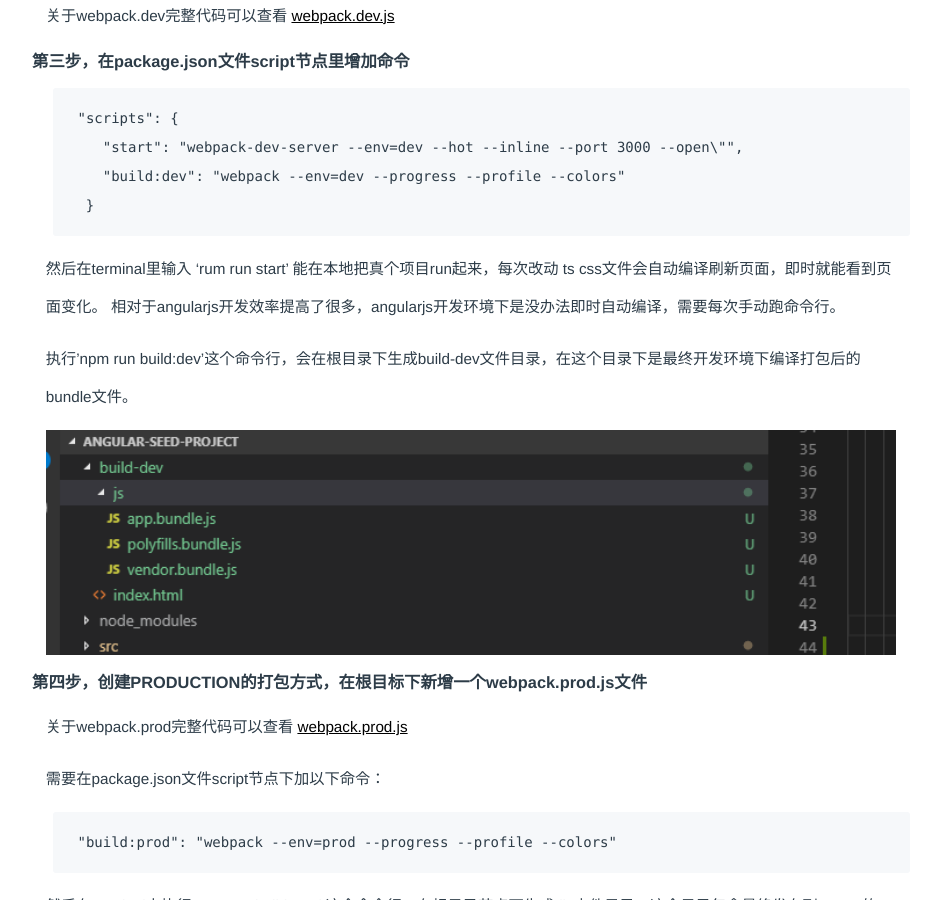
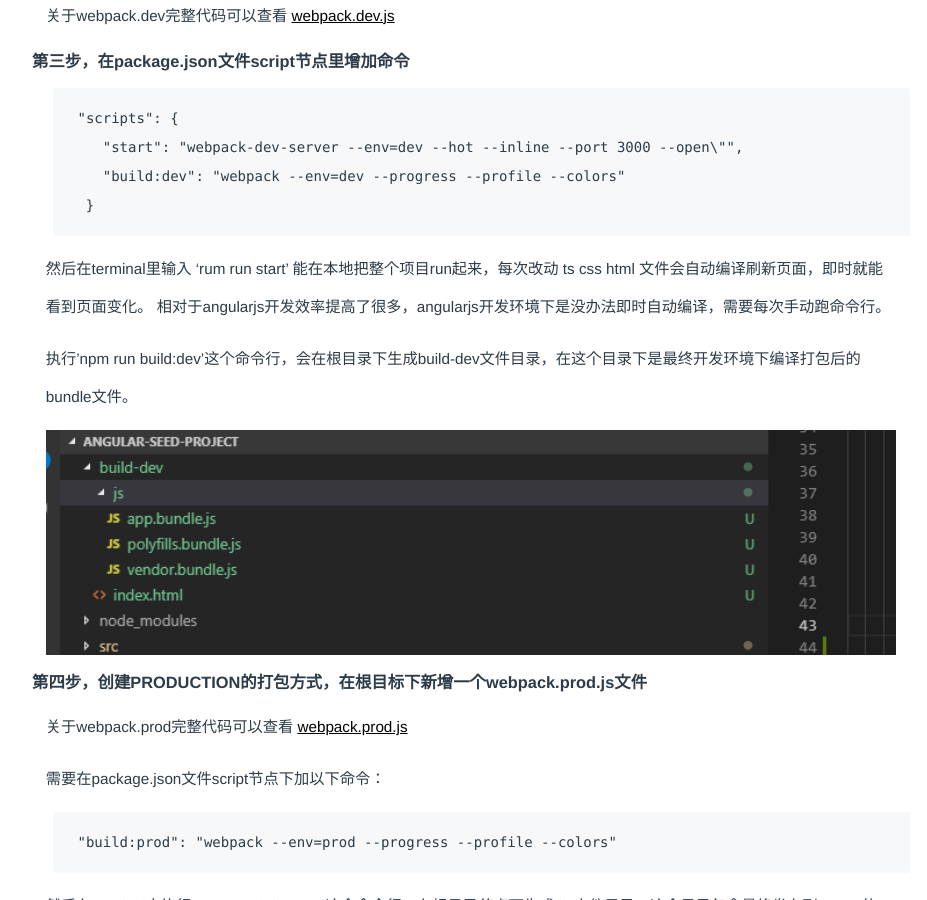
Before and after one commit to LiMeii/LiMeii.github.io, a Jekyll site: the page built from _posts/2018-09-29-angular-webpack.md, in a window 1280 px wide and 900 px high, scrolled down 3598 px. Shown: the whole window, without its empty margins (177-1104 px from the left). Built offline with Jekyll 4.4.1, drawn with Linux system fonts in a browser that asks for light colours; some of the changed text lies outside the part shown.

Commit message:
updat webpack angular post

````diff
--- a/_posts/2018-09-29-angular-webpack.md
+++ b/_posts/2018-09-29-angular-webpack.md
@@ -92,7 +92,7 @@
     "build:dev": "webpack --env=dev --progress --profile --colors"
   }
 ```
-然后在terminal里输入 'rum run start' 能在本地把真个项目run起来，每次改动 ts css文件会自动编译刷新页面，即时就能看到页面变化。
+然后在terminal里输入 'rum run start' 能在本地把整个项目run起来，每次改动 ts css html 文件会自动编译刷新页面，即时就能看到页面变化。
 相对于angularjs开发效率提高了很多，angularjs开发环境下是没办法即时自动编译，需要每次手动跑命令行。
 
 执行'npm run build:dev'这个命令行，会在根目录下生成build-dev文件目录，在这个目录下是最终开发环境下编译打包后的bundle文件。
````
Also changed, not shown: other parts of _posts/2018-09-29-angular-webpack.md (+1 -1 lines).
